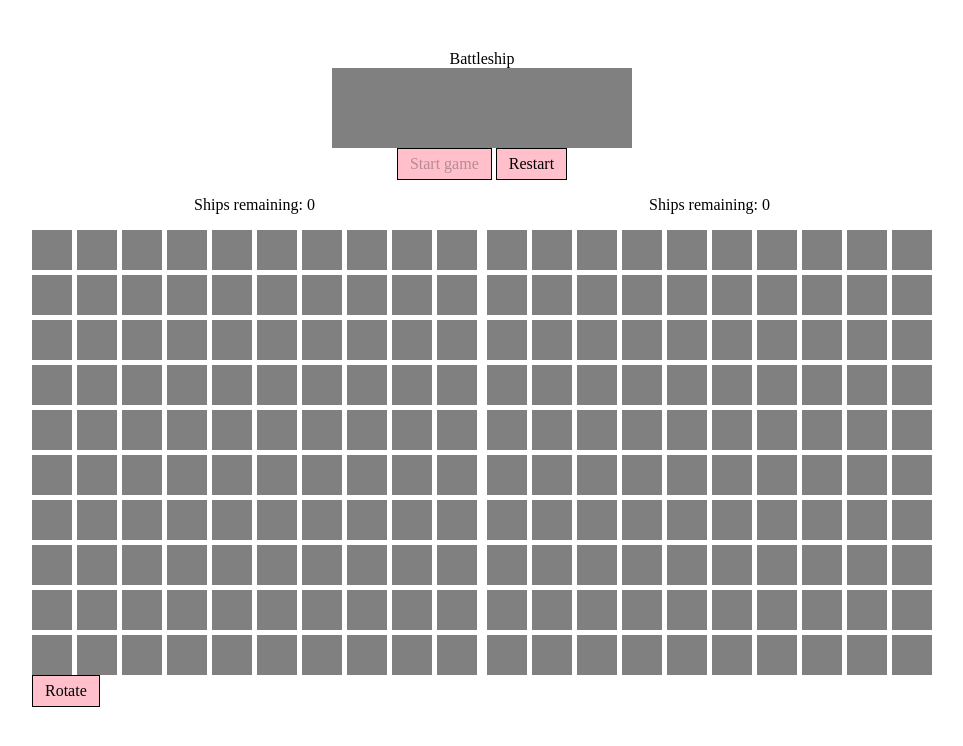
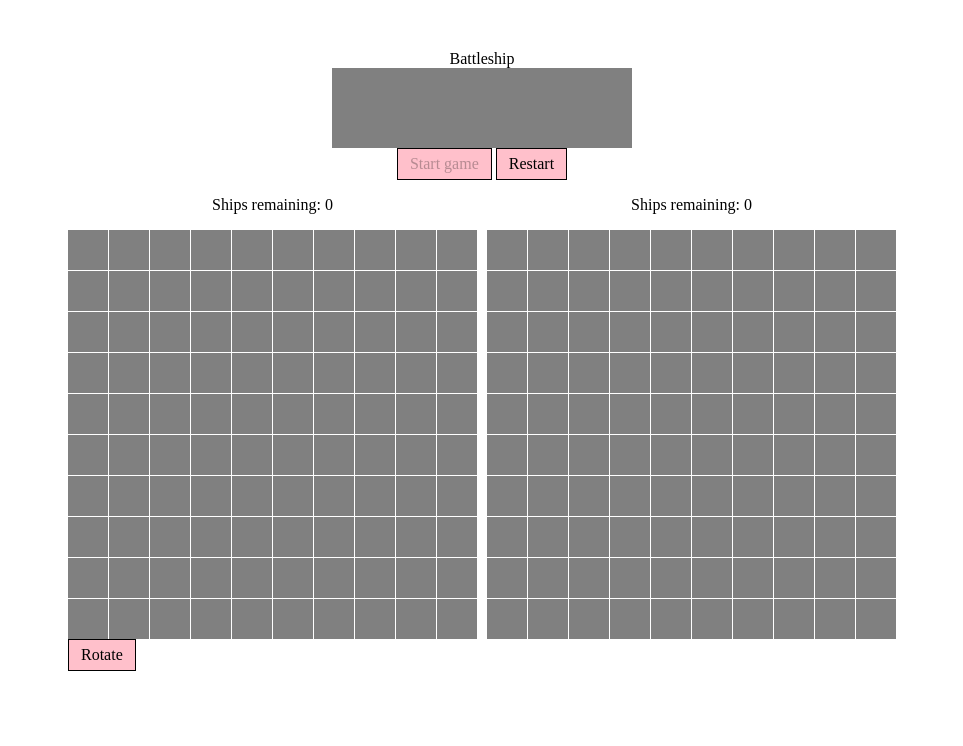
Before and after one commit to rchrd-0/battleship, a website built with webpack: page src/template.html in a window 1280 px wide. Both pictures are taken after a click on the element 412 px from the left and 452 px from the top of the page. Shown: the whole page, without its empty margins (158-1121 px from the left). Built offline with nearby package versions, Linux system fonts and the light colour scheme.

Commit message:
Fix issue of listening to parent board node instead of cell on click event

```diff
--- a/src/modules/botLogic.js
+++ b/src/modules/botLogic.js
@@ -17,4 +17,8 @@ const getRandomMove = async (player) => {
   return randomMove;
 };
 
+const placeShips = () => {
+
+}
+
 export { getRandomMove };
--- a/src/modules/game.js
+++ b/src/modules/game.js
@@ -19,7 +19,7 @@ const newGame = () => {
   dom.toggleBtns('start', true);
   dom.toggleBtns('restart', false);
   dom.disableEvents(true, 'comp');
-  dom.disableEvents(false, 'player')
+  dom.disableEvents(false, 'player');
 };
 
 const startGame = () => {
@@ -35,7 +35,7 @@ const endGame = (winner) => {
   dom.disableEvents(true, 'comp');
   dom.toggleBtns('restart', true);
   dom.announceGameOver(winner);
-}
+};
 
 const playComMove = async () => {
   const { p1, com } = players;
@@ -74,7 +74,9 @@ const getNextShip = () => {
 
 const placeShip = (e) => {
   const { p1 } = players;
-  if (p1.board.ships.length === null) return;
+  if (e.target.classList.contains('board') || p1.board.ships.length === null) {
+    return;
+  }
 
   const startIndex = helpers.getCellInfo(e.target);
   const allNodes = shipPlacement.getPreview();
--- a/src/style.css
+++ b/src/style.css
@@ -73,7 +73,7 @@ button {
   display: grid;
   grid-template-rows: repeat(10, 1fr);
   grid-template-columns: repeat(10, 1fr);
-  grid-gap: 5px;
+  grid-gap: 1px;
 }
 
 .no-events {
```
Also changed, not shown: src/modules/helpers.js (+0 -28 lines), dist/main.js, dist/style.css.
